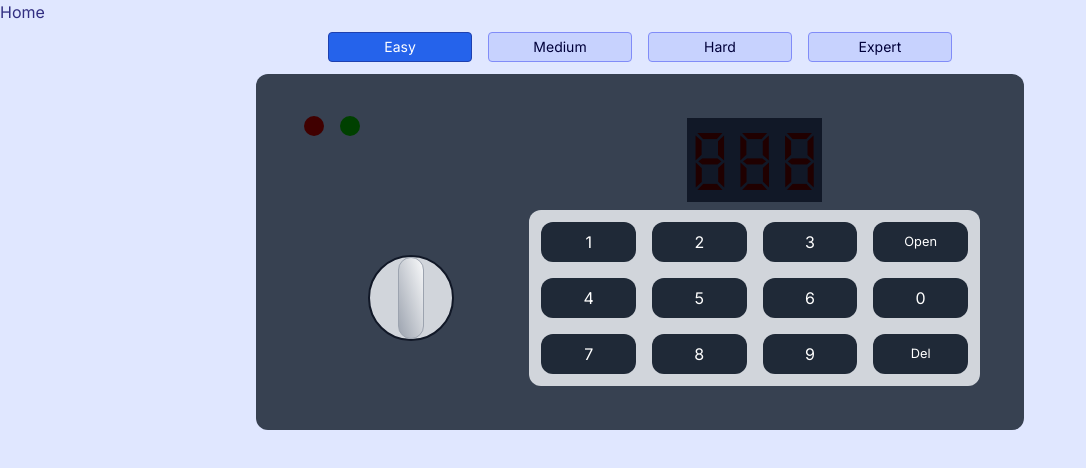
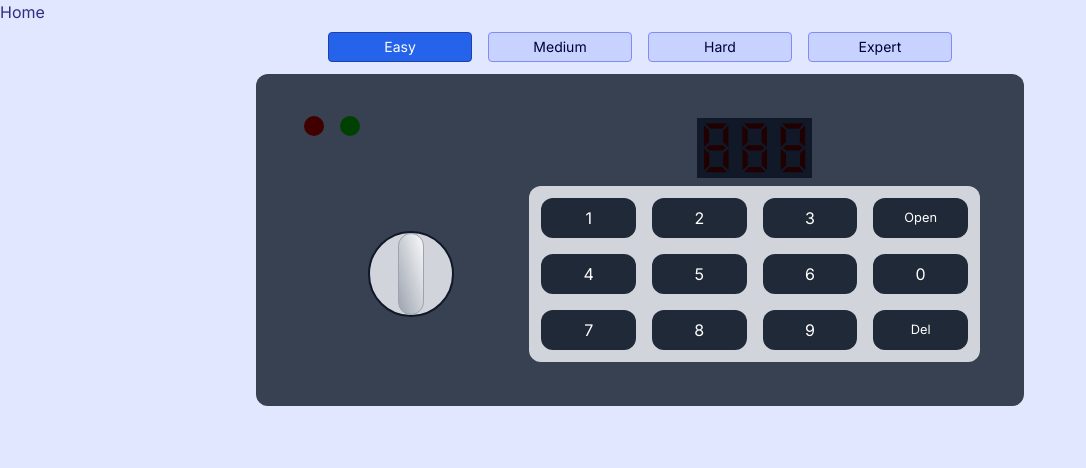
Before and after one commit to StellyITA/puzzle-challenge, a Next.js app: page /crack-the-code in a window 1280 px wide. Shown: the top 468 px of the page, without its empty margins (0-1086 px from the left). Built offline with nearby package versions, Linux system fonts and the light colour scheme; no server answers.

Commit message:
fix: screen size in crack the code

```diff
--- a/src/app/crack-the-code/page.jsx
+++ b/src/app/crack-the-code/page.jsx
@@ -163,7 +163,7 @@ export default function crackTheCode() {
 						className={`m-2 px-2.5 rounded-[100%] ${rightLightOff}`}
 					/>
 				</div>
-				<div className="relative bg-gray-900 text-[#200000] text-[7cqh] place-self-center font-digital m-1 col-span-2">
+				<div className="relative bg-gray-900 text-[#200000] text-5xl pb-2 py-1 place-self-center font-digital m-1 col-span-2">
 					{Array.from({length: code.length}, v => 8).join("")}
 					<div
 						id="guess-screen"
```
